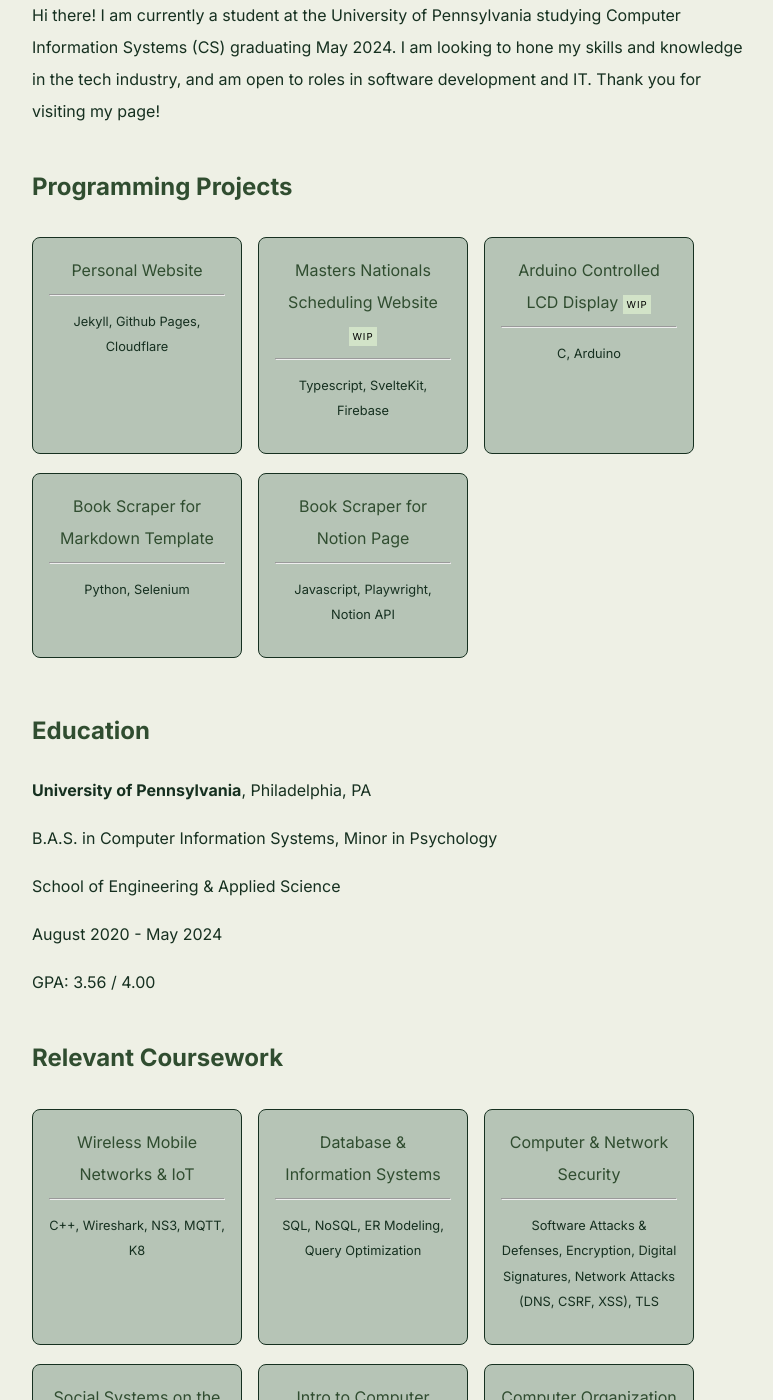
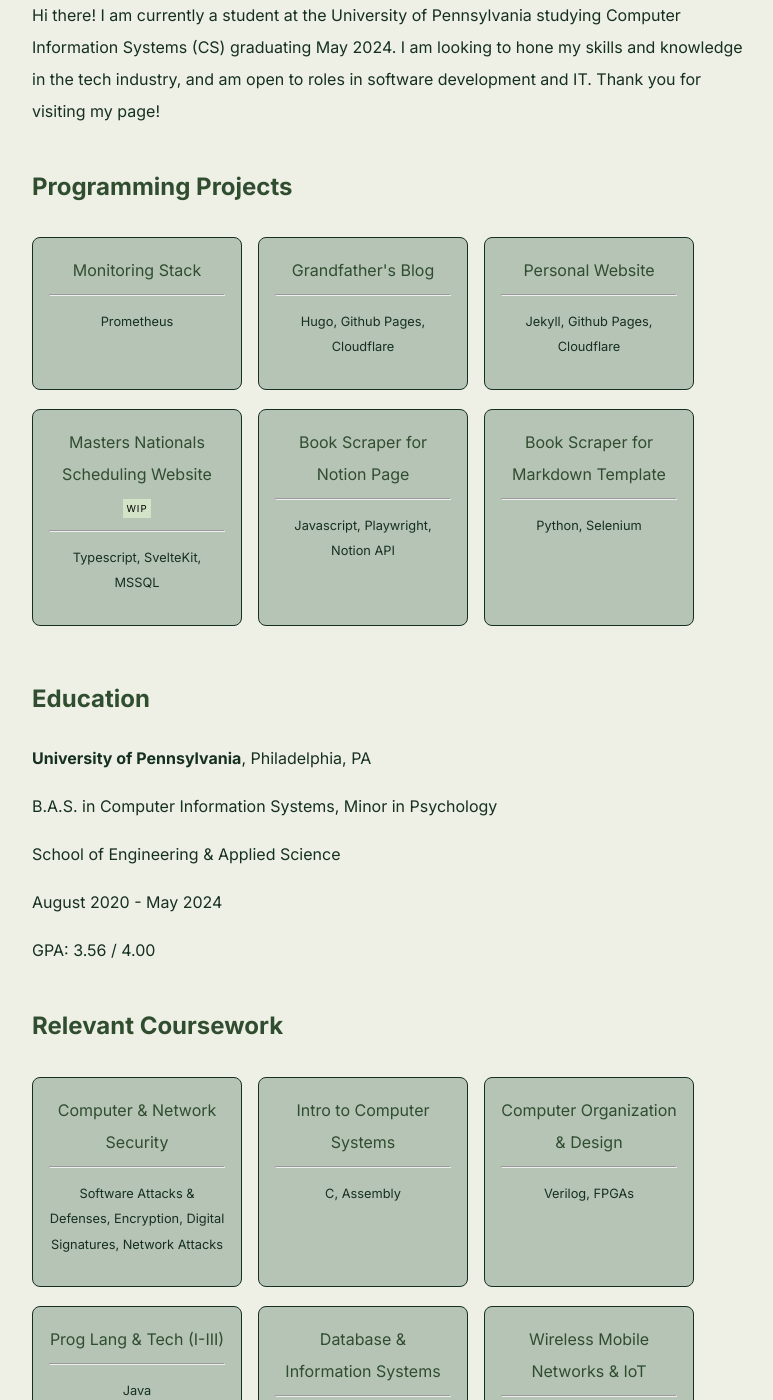
Before and after one commit to ivy-phngyn/portfolio, a Jekyll site: the page built from index.md, in a window 1280 px wide and 1400 px high, scrolled down 234 px. Shown: the whole window, without its empty margins (248-1021 px from the left). Built offline with Jekyll 4.4.1, drawn with Linux system fonts in a browser that asks for light colours; some of the changed text lies outside the part shown.

Commit message:
updated a few blog posts

```diff
--- a/_data/home.yml
+++ b/_data/home.yml
@@ -7,37 +7,31 @@ navbar_entries:
     url: /assets/cv.pdf
 
 project_entries:
+  - title: Monitoring Stack
+    url: proj05
+    desc: Prometheus
+  - title: Grandfather's Blog
+    url: proj06
+    desc: Hugo, Github Pages, Cloudflare
   - title: Personal Website
     url: proj04
     desc: Jekyll, Github Pages, Cloudflare
   - title: Masters Nationals Scheduling Website
     url: proj01
     highlight: WIP
-    desc: Typescript, SvelteKit, Firebase
-  - title: Arduino Controlled LCD Display
-    url: proj02
-    desc: C, Arduino
-    highlight: WIP
+    desc: Typescript, SvelteKit, MSSQL
+  - title: Book Scraper for Notion Page
+    url: proj00
+    desc: Javascript, Playwright, Notion API
   - title: Book Scraper for Markdown Template
     url: proj03
     desc: Python, Selenium
-  - title: Book Scraper for Notion Page
-    url: proj00
-    desc: Javascript, Playwright, Notion API
+
 
 courses:
-  - title: Wireless Mobile Networks & IoT
-    url: cis5490
-    desc: C++, Wireshark, NS3, MQTT, K8
-  - title: Database & Information Systems
-    url: cis4500
-    desc: SQL, NoSQL, ER Modeling, Query Optimization
   - title: Computer & Network Security
     url: cis4510
-    desc: Software Attacks & Defenses, Encryption, Digital Signatures, Network Attacks (DNS, CSRF, XSS), TLS
-  - title: Social Systems on the Internet
-    url: nets1500
-    desc: Java, Webscraping, Networking
+    desc: Software Attacks & Defenses, Encryption, Digital Signatures, Network Attacks
   - title: Intro to Computer Systems
     url: cis2400
     desc: C, Assembly
@@ -47,6 +41,15 @@ courses:
   - title: Prog Lang & Tech (I-III)
     url: cis1200
     desc: Java
+  - title: Database & Information Systems
+    url: cis4500
+    desc: SQL, NoSQL, ER Modeling, Query Optimization
+  - title: Wireless Mobile Networks & IoT
+    url: cis5490
+    desc: C++, Wireshark, NS3, MQTT, K8
+  - title: Social Systems on the Internet
+    url: nets1500
+    desc: Java, Webscraping, Networking
   - title: Quantitative Analysis
     url: anth3454
     desc: SPSS
```
Also changed, not shown: about.md (+0 -2 lines), projects/masters-website.md (+1 -1 lines), projects/monitoring-stack.md (added, +16 -0 lines), projects/on-blog.md (added, +16 -0 lines), drafts/arduino-display.md (renamed from projects/arduino-display.md), 1 other file.
